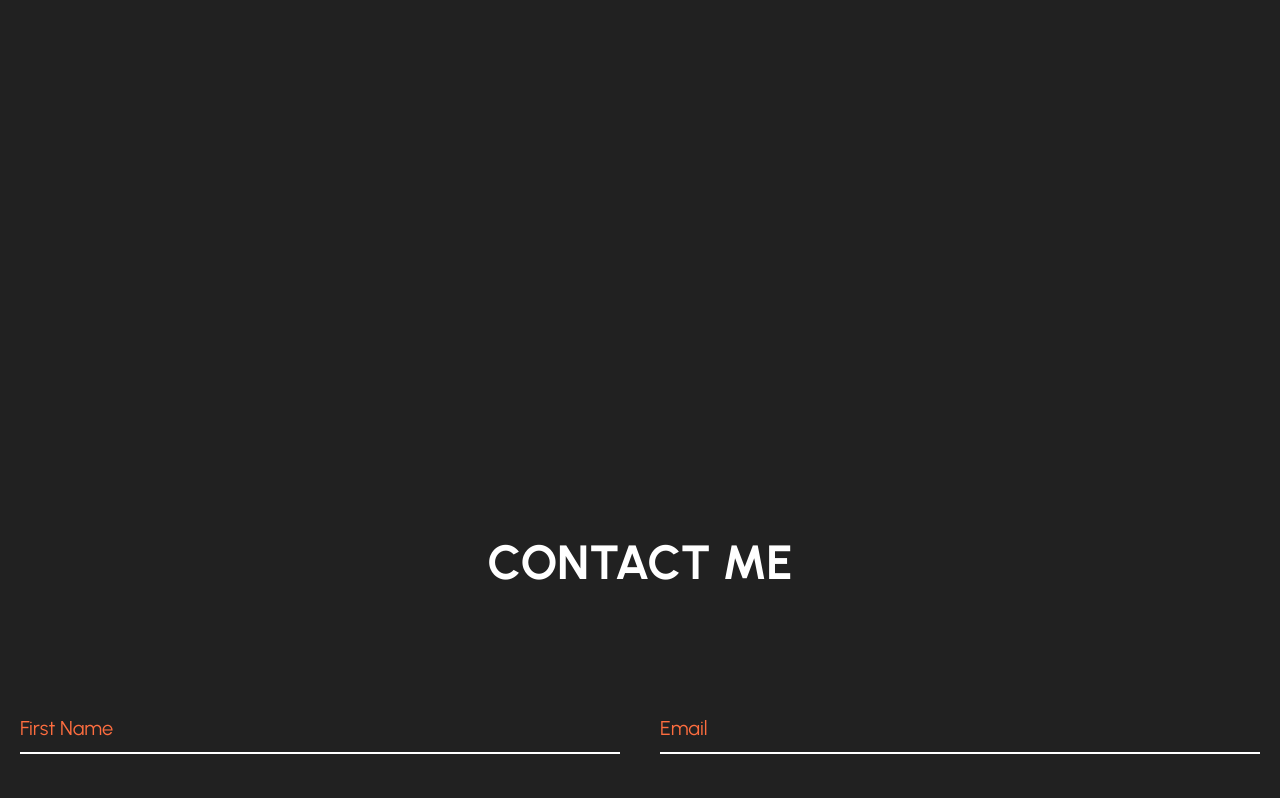
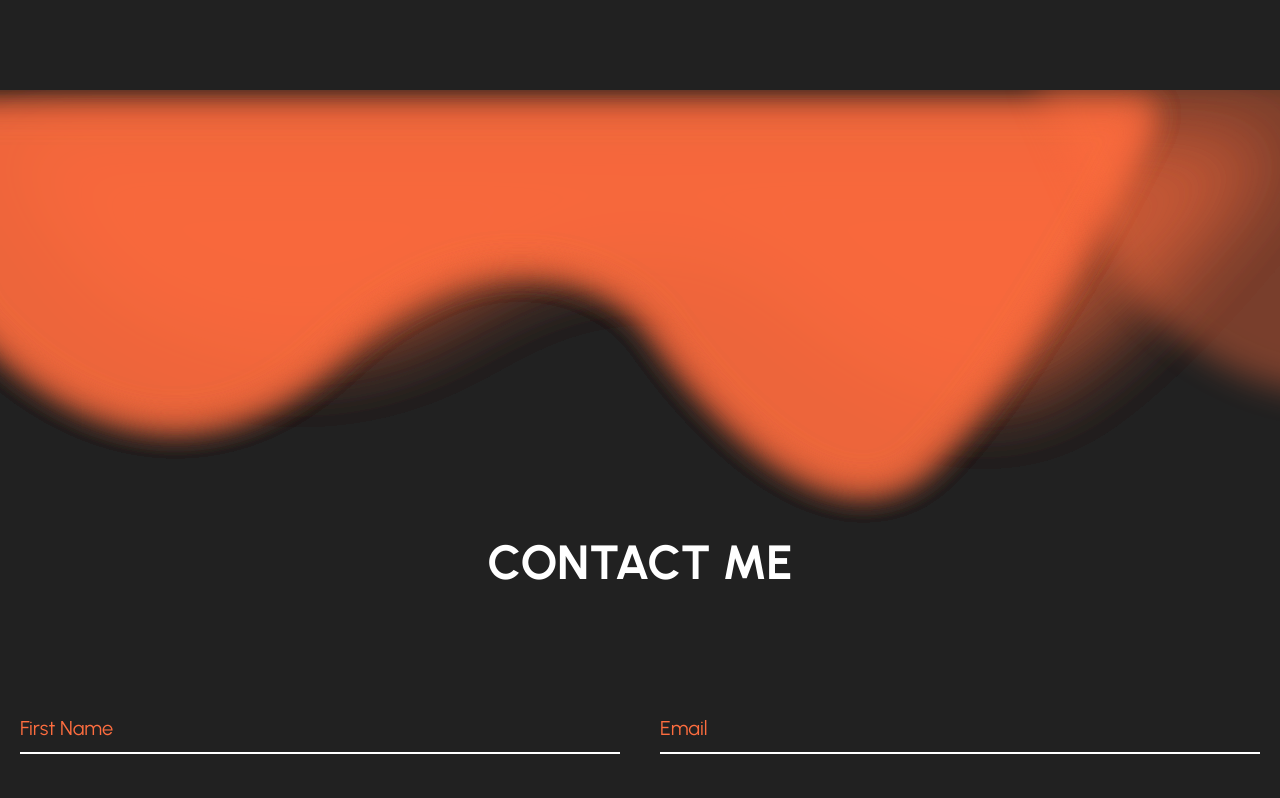
Before and after one commit to AlexDima02/My-portfolio-2, a React (Vite) app in the folder client/: page / in a window 1280 px wide. Shown: the part 2864-3662 px from the top of the page. Built offline with nearby package versions, Linux system fonts and the light colour scheme.

Commit message:
Update v7

```diff
--- a/client/src/pages/Home/Home.jsx
+++ b/client/src/pages/Home/Home.jsx
@@ -116,10 +116,10 @@ function Home(){
             <div className=' min-h-screen'>
                 <Work sectionWork={sectionWork}/>
             </div>
-            <div className=' min-h-screen'>
+            <div className=' min-h-screen overflow-hidden'>
                 {/* <div className='bg-white opacity-[2%] h-[20%] min-w-full absolute top-0 left-0 blur-xl -z-50'></div> */}
-                {/* <div className='flex relative'> */}
-                    {/* <div className='-z-40 w-full absolute text-white top-0 blur-2xl opacity-20 flex animate-leftToRight animate-upDown overflow-hidden'>
+                <div className='flex relative'>
+                    <div className='-z-40 w-full absolute text-white top-0 blur-2xl opacity-20 flex animate-leftToRight animate-upDown overflow-hidden'>
                         <img className='w-full h-full' src="./src/assets/Vector 1.png" alt="" />
                         <img className='w-full h-full' src="./src/assets/Vector 1.png" alt="" />
                         <img className='w-full h-full' src="./src/assets/Vector 1.png" alt="" />
@@ -139,37 +139,51 @@ function Home(){
                         <img className='w-full h-full' src="./src/assets/Vector 1.png" alt="" />
                         <img className='w-full h-full' src="./src/assets/Vector 1.png" alt="" />
                     </div>
-                    <div className='-z-40 w-full absolute h-full text-white top-4 left-0 opacity-40 blur-lg flex animate-leftToRight  overflow-hidden'>
+                    <div className='-z-40 w-full absolute text-white top-4 left-0 opacity-40 blur-lg flex animate-leftToRight  overflow-hidden md:h-96'>
                         <img className='w-full h-full' src="./src/assets/Vector 1.png" alt="" />
                         <img className='w-full h-full' src="./src/assets/Vector 1.png" alt="" />
                         <img className='w-full h-full' src="./src/assets/Vector 1.png" alt="" />
                         <img className='w-full h-full' src="./src/assets/Vector 1.png" alt="" />
                         <img className='w-full h-full' src="./src/assets/Vector 1.png" alt="" />
                     </div>
-                    <div className='-z-40 w-full absolute h-full text-white top-4 left-0 opacity-40 blur-lg flex animate-leftToRight  overflow-hidden'>
+                    <div className='-z-40 w-full absolute  text-white top-4 left-0 opacity-40 blur-lg flex animate-leftToRight  overflow-hidden md:h-96'>
                         <img className='w-full h-full' src="./src/assets/Vector 1.png" alt="" />
                         <img className='w-full h-full' src="./src/assets/Vector 1.png" alt="" />
                         <img className='w-full h-full' src="./src/assets/Vector 1.png" alt="" />
                         <img className='w-full h-full' src="./src/assets/Vector 1.png" alt="" />
                         <img className='w-full h-full' src="./src/assets/Vector 1.png" alt="" />
                     </div>
-                    <div className='-z-40 w-full absolute h-full text-white top-4 left-0 opacity-40 blur-lg flex animate-leftToRight  overflow-hidden'>
+                    <div className='-z-40 w-full absolute text-white top-4 left-0 opacity-40 blur-lg flex animate-leftToRight  overflow-hidden md:h-96'>
                         <img className='w-full h-full' src="./src/assets/Vector 1.png" alt="" />
                         <img className='w-full h-full' src="./src/assets/Vector 1.png" alt="" />
                         <img className='w-full h-full' src="./src/assets/Vector 1.png" alt="" />
                         <img className='w-full h-full' src="./src/assets/Vector 1.png" alt="" />
                         <img className='w-full h-full' src="./src/assets/Vector 1.png" alt="" />
                     </div>
-                    <div className='-z-40 w-full absolute h-full text-white top-4 left-0 opacity-40 blur-lg flex animate-leftToRight  overflow-hidden'>
+                    <div className='-z-40 w-full absolute  text-white top-4 left-0 opacity-40 blur-lg flex animate-leftToRight  overflow-hidden md:h-96'>
                         <img className='w-full h-full' src="./src/assets/Vector 1.png" alt="" />
                         <img className='w-full h-full' src="./src/assets/Vector 1.png" alt="" />
                         <img className='w-full h-full' src="./src/assets/Vector 1.png" alt="" />
                         <img className='w-full h-full' src="./src/assets/Vector 1.png" alt="" />
                         <img className='w-full h-full' src="./src/assets/Vector 1.png" alt="" />
-                    </div> */}
+                    </div>
+                    <div className='-z-40 w-full absolute  text-white top-4 left-0 opacity-40 blur-lg flex animate-leftToRight  overflow-hidden md:h-96'>
+                        <img className='w-full h-full' src="./src/assets/Vector 1.png" alt="" />
+                        <img className='w-full h-full' src="./src/assets/Vector 1.png" alt="" />
+                        <img className='w-full h-full' src="./src/assets/Vector 1.png" alt="" />
+                        <img className='w-full h-full' src="./src/assets/Vector 1.png" alt="" />
+                        <img className='w-full h-full' src="./src/assets/Vector 1.png" alt="" />
+                    </div>
+                    <div className='-z-40 w-full absolute text-white -top-4 left-0 opacity-40 blur-lg flex animate-rightToLeft  overflow-hidden md:h-96'>
+                        <img className='w-full h-full' src="./src/assets/Vector 1.png" alt="" />
+                        <img className='w-full h-full' src="./src/assets/Vector 1.png" alt="" />
+                        <img className='w-full h-full' src="./src/assets/Vector 1.png" alt="" />
+                        <img className='w-full h-full' src="./src/assets/Vector 1.png" alt="" />
+                        <img className='w-full h-full' src="./src/assets/Vector 1.png" alt="" />
+                    </div>
+                </div>
                     <Contact sectionContact={sectionContact}/>
-                </div>
-            {/* </div> */}
+            </div>
         </>
     )
 
--- a/client/src/pages/Home/components/Contact.jsx
+++ b/client/src/pages/Home/components/Contact.jsx
@@ -36,7 +36,7 @@ function Contact({sectionContact}) {
                     <textarea name="message" required className='bg-gray-700 outline-none rounded-sm w-full p-5 text-white font-bold tracking-wider' placeholder='Write me a message...' id="" cols="30" rows="10"></textarea>
                 </div>
                 <div className='flex place-content-center mt-5'>
-                    <button type='submit' className='font-bold text-white'>SUBMIT</button>
+                    <button type='submit' className='text-2xl font-bold text-white hover:bg-opacity-30 px-5 py-2 transition-all hover:bg-secondary-color'>SUBMIT</button>
                 </div>
                 <input type="hidden" name="_next" value="http://localhost:5173/"/>
                 <input type="text" name="_honey" className='hidden'/>
```
